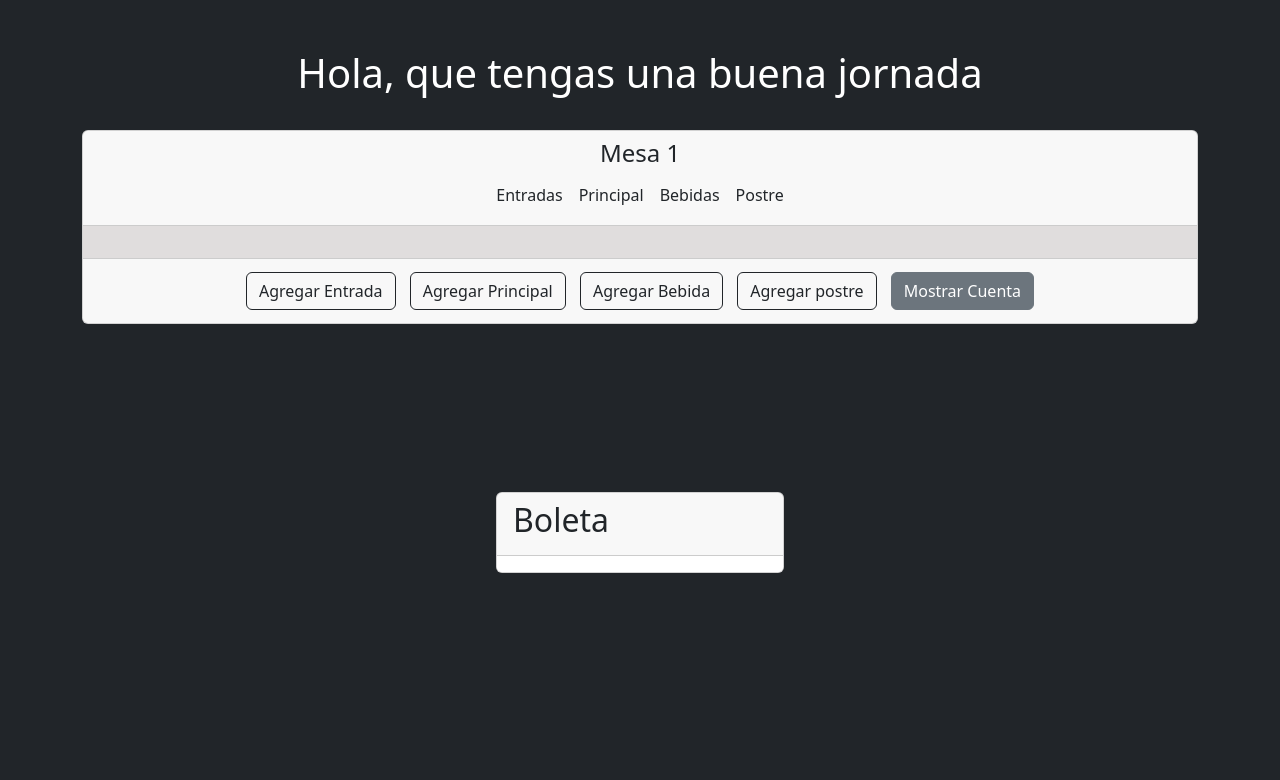
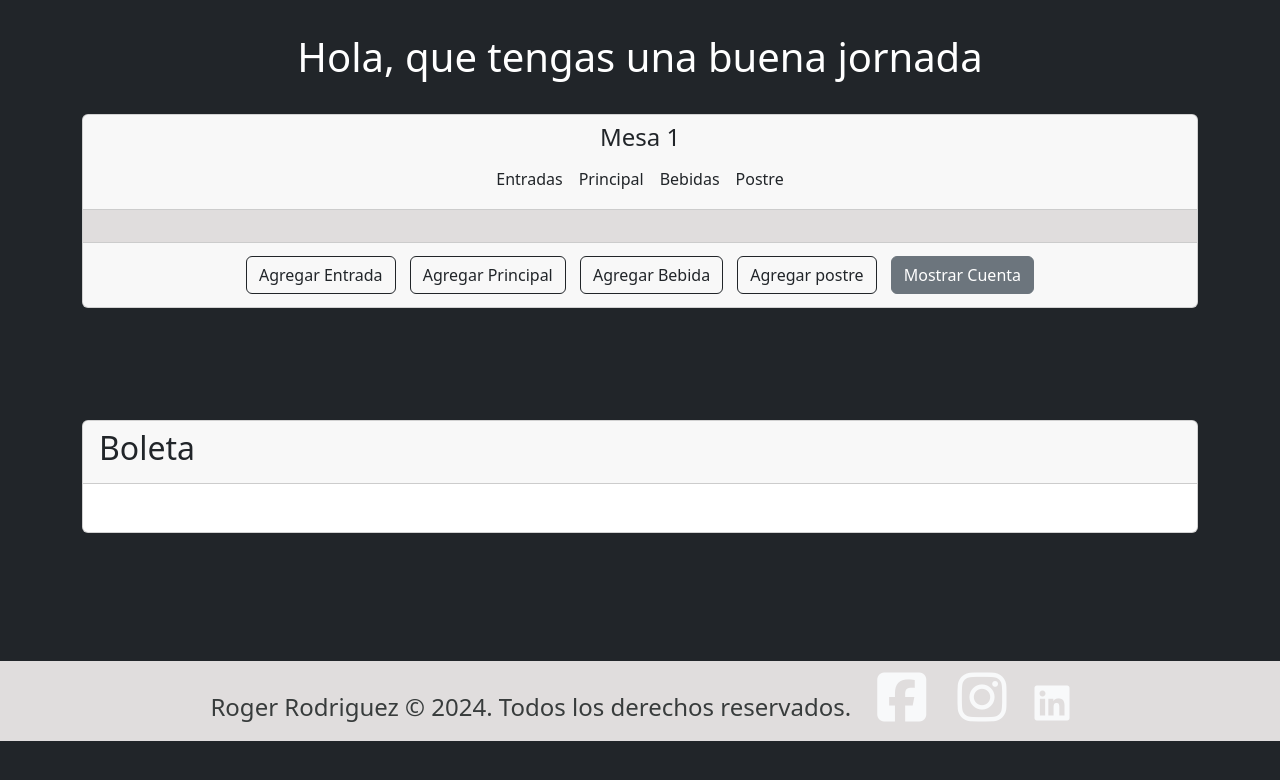
Before and after one commit to roger-rd/3era_pre_entrega_JS_coderHouse, a plain HTML site: page index.html in a window 1280 px wide. Drawn offline with nearby package versions, Linux system fonts and the light colour scheme.

Commit message:
modificando el css

```diff
--- a/asset/css/style.css
+++ b/asset/css/style.css
@@ -1,24 +1,62 @@
-.nav-link{
+body {
+    min-height: 100vh;
+}
+
+
+
+
+.nav-link,nav-item{
     color: black;
     text-decoration: none;
 
 }
-.nav-item{
-    color: black;
+
+.saludo{
+    margin: 3% 0;
 }
-.saludo{
-    margin: 3%;
-}
-
-.boleta{
-    margin-top: 15%;
-}
-
-
 .cardMenu{
-    background-color: rgb(224, 221, 221);
+    background-color: #e0dddd;
 }
 
 .btn{
     margin: 5px;
 }
+
+
+.boleta {
+    display: flex;
+    position: absolute;
+   margin-top: 10%;
+    top: 10%;
+    left: 50%;
+    transform: translateX(-50%);
+    z-index: 1;
+}
+
+
+
+footer {
+    /* position: fixed; */
+    bottom: 0;
+    left: 0;
+    width: 100%;
+    display: flex;
+    gap: 10px;
+    background-color: #e0dddd;
+    align-items: center;
+    justify-content: center;
+    height: auto;
+    margin-top: 10%;
+    z-index: 2;
+}
+
+footer p, footer h4 {
+    margin: 0;
+    padding: 0;
+    color: #383c3c;
+}
+
+footer a {
+    width: 10px;
+    color: #383c3c;
+}
--- a/asset/js/main.js
+++ b/asset/js/main.js
@@ -55,7 +55,7 @@ const platos = {
         { id: 40, nombre: "torta", precio: 1.5 },
         { id: 41, nombre: "quesillo", precio: 1.5 },
         { id: 42, nombre: "helado", precio: 2.0 },
-        { id: 33, nombre: "galletas", precio: 3.0 },
+        { id: 43, nombre: "galletas", precio: 3.0 },
     ],
 };
 
--- a/index.html
+++ b/index.html
@@ -9,14 +9,14 @@
     <script src="https://kit.fontawesome.com/5d7b6c28f4.js" crossorigin="anonymous"></script>
     <title>Restaurant</title>
 </head>
-<body class="p-3 mb-2 bg-dark text-white">
+<body class="bg-dark text-white">
     <div class="container">
     <header class="container">
         <h1 class="text-center saludo">Hola, que tengas una buena jornada</h1>
     </header>
 
     <section >
-        <div class="card text-center ">
+        <div class="card text-center  ">
             <div class="card-header">
                 <h4 class="mesa">Mesa 1</h4>
                 <ul class="nav nav-underline justify-content-center link-dark">
@@ -45,10 +45,25 @@
                 <button class="btn btn-secondary" id="mostrarCuentaBtn">Mostrar Cuenta</button>
             </div>
         </div>
-    </section>
 
-    <section class="position-relative boleta">
-        <div class="card position-absolute top-0 start-50 translate-middle-x" style="width: 18rem;">
+
+
+    <article class="card boleta">
+        <div class="card-header">
+            <h2>Boleta</h2>
+        </div>
+        <div class="card-body">
+            <ul class="list-group list-group-flush justify-content-center">
+                <li class="list-group-item" id="detallesPedido"></li>
+            </ul>
+        </div>
+      </article>
+</section>
+
+
+
+    <!-- <section class=" boleta m-3" style="max-width: 18rem;">
+        <div class="card position-absolute top-0 start-50 translate-middle-x">
             <div class="card-header justify-content-center">
                 <h2>Boleta</h2>
             </div>
@@ -56,8 +71,29 @@
                 <li class="list-group-item" id="detallesPedido"></li>
             </ul>
         </div>
-    </section>
+    </section> -->
+
+
 </div>
+<footer class=" d-flex align-items-end text-center text-light p-2 footer ">
+        <div class="d-flex align-items-center">
+            <p class="p-2 flex-grow-1 fs-4">Roger Rodriguez © 2024. Todos los derechos reservados.</p>
+        </div>
+        <div d-flex align-items-center iconos>
+            <a class="p-2 text-decoration-none text-light fs-3"
+                href="https://www.facebook.com/settings?tab=account&section=username" target="_blank">
+                <i class="fa-brands fa-square-facebook fa-2x pe-2"></i> </a>
+            <a class="p-2 text-decoration-none text-light fs-3" href="https://www.instagram.com/roger_david.r/"
+                target="_blank">
+                <i class="fa-brands fa-instagram fa-2x pe-2"></i></a>
+            <a class="p-2 text-decoration-none text-light fs-1" href="https://www.linkedin.com/in/roger-rodriguez-rdrp/"
+                target="_blank">
+                <i class="fa-brands fa-linkedin"></i></a>
+        </div>
+
+
+    </footer>
+
 
     <script src="./asset/js/main.js"></script>
     <script src="https://cdn.jsdelivr.net/npm/bootstrap@5.3.2/dist/js/bootstrap.bundle.min.js" integrity="sha384-C6RzsynM9kWDrMNeT87bh95OGNyZPhcTNXj1NW7RuBCsyN/o0jlpcV8Qyq46cDfL" crossorigin="anonymous"></script>
```
Also changed, not shown: readme.txt.
